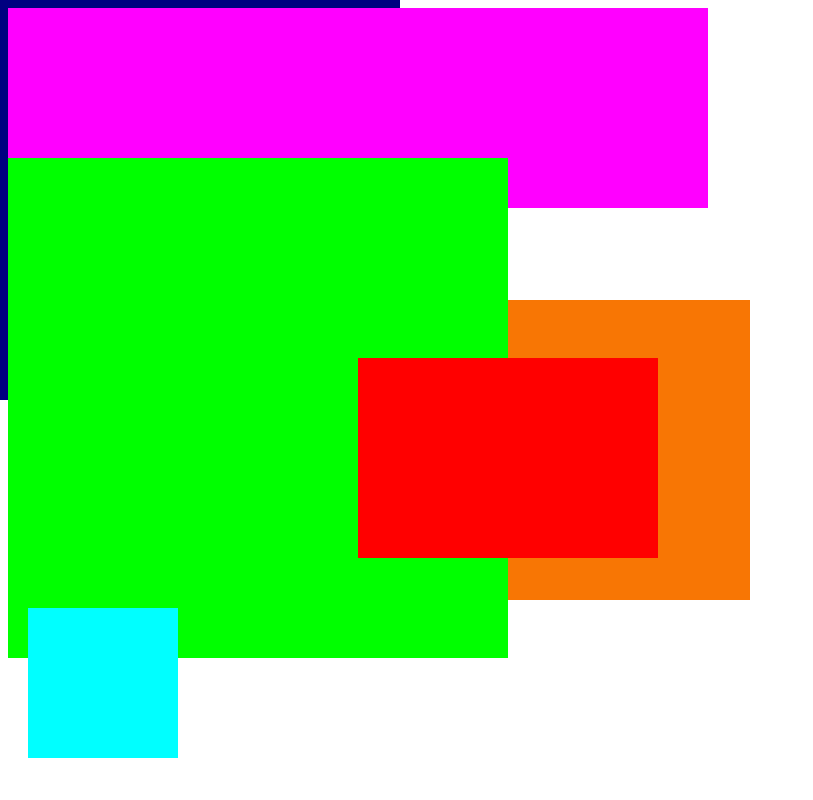
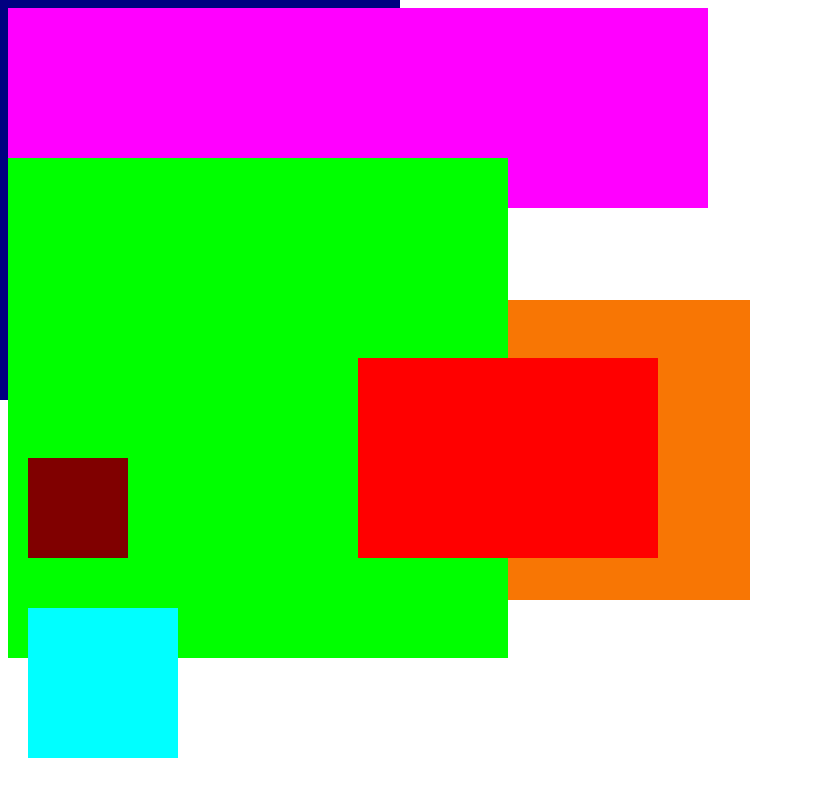
Before and after one commit to Bellardia/PageChase-Pages, a plain HTML site: page index.html in a window 1280 px wide. Shown: the top 800 px of the page, without its empty margins (0-813 px from the left). Drawn offline with Linux system fonts and the light colour scheme.

Commit message:
update test file

```diff
--- a/index.html
+++ b/index.html
@@ -8,7 +8,7 @@
         #div3 { background-color: red; width: 300px; height: 200px; position: relative; left: 350px; top: 200px; }
         #div4 { background-color: aqua; width: 150px; height: 150px; position: relative; float: left;   top: -50px; left: 20px; }
         #div5 { background-color: gray; width: 200px; height: 200px; position: relative; z-index: 0; top: -300px; left: 250px; }
-        #div6 { background-color: maroon; width: 100px; height: 100px; position: relative; float: right; }
+        #div6 { background-color: maroon; width: 100px; height: 100px; position: relative; top: -400px; left: 20px;}
         #div7 { background-color: navy; width: 400px; height: 400px; position: absolute; top: 0; left: 0; z-index: 10; }
         #div8 { background-color: #f87604; width: 400px; height: 300px; position: absolute; top: 300px; left: 350px; z-index: 10; }
     </style>
```
